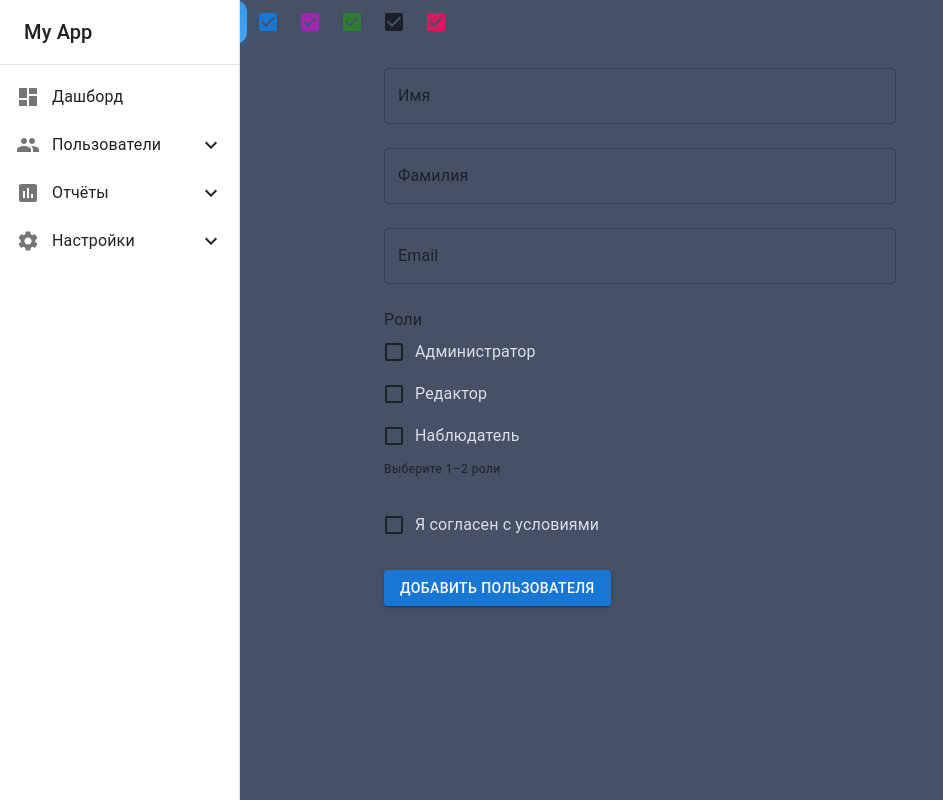
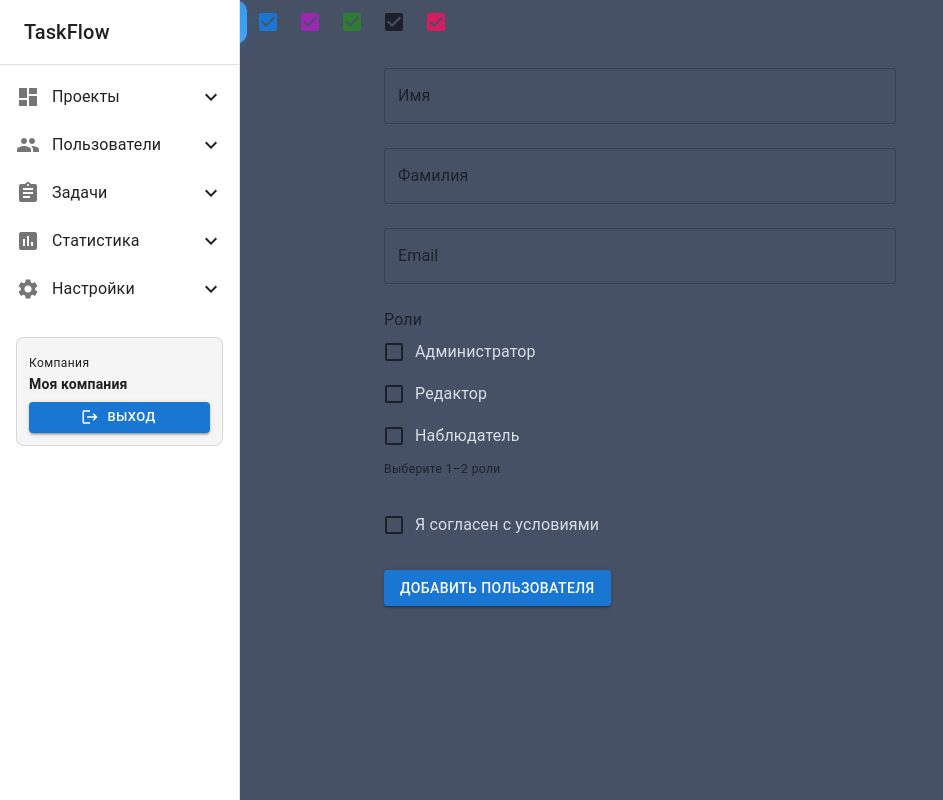
Before and after one commit to NicaZadirieva/TaskFlow, a Next.js app in the folder frontend/: page /test_mui in a window 1280 px wide. Shown: the whole page, without its empty margins (0-943 px from the left). Built offline with nearby package versions, Linux system fonts and the light colour scheme; what @mui/material-nextjs would draw is missing.

Commit message:
feat: добавила menu (без рефакторинга)

```diff
--- a/frontend/app/test_mui/menu/index.tsx
+++ b/frontend/app/components/menu/index.tsx
@@ -25,10 +25,14 @@ import ExpandLess from '@mui/icons-material/ExpandLess';
 import ExpandMore from '@mui/icons-material/ExpandMore';
 import PersonAddIcon from '@mui/icons-material/PersonAdd';
 import GroupIcon from '@mui/icons-material/Group';
-import BarChartIcon from '@mui/icons-material/BarChart';
-import PieChartIcon from '@mui/icons-material/PieChart';
+import AssignmentIcon from '@mui/icons-material/Assignment';
 import TuneIcon from '@mui/icons-material/Tune';
-import SecurityIcon from '@mui/icons-material/Security';
+import AddIcon from '@mui/icons-material/Add';
+import EditIcon from '@mui/icons-material/Edit';
+import ListIcon from '@mui/icons-material/List';
+import ListAltIcon from '@mui/icons-material/ListAlt';
+import LogoutIcon from '@mui/icons-material/Logout'
+import { Button, Paper } from '@mui/material';
 
 const DRAWER_WIDTH = 240;
 
@@ -39,30 +43,49 @@ type NavItem = {
   href?: string;
   children?: { id: string; label: string; href: string; icon?: React.ReactNode }[];
 };
-
+// TODO: добавить tenant_id в пути
 const NAV_ITEMS: NavItem[] = [
   {
-    id: 'dashboard',
-    label: 'Дашборд',
-    href: '/dashboard',
+    id: 'project',
+    label: 'Проекты',
+    href: '/projects',
     icon: <DashboardIcon />,
+    children: [
+      { id: 'projects-list', label: 'Просмотр', href: '/projects', icon: <ListAltIcon/> },
+      { id: 'projects-add', label: 'Добавить', href: '/projects/new', icon: <AddIcon/> },
+      { id: 'projects-edit', label: 'Редактировать', href: '/projects/edit', icon: <EditIcon/> },
+    ],
   },
   {
     id: 'users',
     label: 'Пользователи',
     icon: <PeopleIcon />,
     children: [
-      { id: 'users-list', label: 'Список', href: '/users', icon: <GroupIcon /> },
+      { id: 'users-list', label: 'Просмотр', href: '/users', icon: <GroupIcon /> },
       { id: 'users-add', label: 'Добавить', href: '/users/new', icon: <PersonAddIcon /> },
+      { id: 'users-edit', label: 'Редактировать', href: '/users/edit', icon: <EditIcon /> },
     ],
   },
   {
-    id: 'reports',
-    label: 'Отчёты',
+    id: 'tasks',
+    label: 'Задачи',
+    icon: <AssignmentIcon/>,
+    children: [
+      {
+        id: 'tasks-list', label: 'Просмотр', href:'/tasks', icon: <ListAltIcon/>
+      },
+      {
+        id: 'task-add', label: 'Добавить задачу', href:'/task/new', icon: <AddIcon/>
+      }
+    ]
+
+  },
+  {
+    id: 'statistics',
+    label: 'Статистика',
     icon: <AssessmentIcon />,
     children: [
-      { id: 'reports-bar', label: 'Продажи', href: '/reports/sales', icon: <BarChartIcon /> },
-      { id: 'reports-pie', label: 'Трафик', href: '/reports/traffic', icon: <PieChartIcon /> },
+      { id: 'statistics-dead-tasks', label: 'Просроченные задачи', href: '/statistics/deadtasks', icon: <ListIcon /> },
     ],
   },
   {
@@ -70,8 +93,7 @@ const NAV_ITEMS: NavItem[] = [
     label: 'Настройки',
     icon: <SettingsIcon />,
     children: [
-      { id: 'settings-general', label: 'Общие', href: '/settings', icon: <TuneIcon /> },
-      { id: 'settings-security', label: 'Безопасность', href: '/settings/security', icon: <SecurityIcon /> },
+      { id: 'settings-general', label: 'Смена пароля', href: '/settings', icon: <TuneIcon /> }
     ],
   },
 ];
@@ -104,7 +126,7 @@ export default function SideMenu() {
     <>
       <Toolbar>
         <Typography variant="h6" noWrap component="div">
-          My App
+          TaskFlow
         </Typography>
       </Toolbar>
       <Divider />
@@ -174,6 +196,34 @@ export default function SideMenu() {
           );
         })}
       </List>
+<Box sx={{ p: 2 }}>
+  <Paper
+    variant="outlined"
+    sx={{
+      p: 1.5,
+      borderRadius: 2,
+      bgcolor: 'action.hover',
+    }}
+  >
+    <Typography variant="caption" color="text.secondary">
+      Компания
+    </Typography>
+    <Typography variant="body2" sx={{ fontWeight: 600, mb: 1 }} noWrap>
+      Моя компания
+    </Typography>
+    <Button
+      size="small"
+      variant="contained"
+      color="primary"
+      fullWidth
+      startIcon={<LogoutIcon />}
+    >
+      Выход
+    </Button>
+  </Paper>
+</Box>
+
+
     </>
   );
 
@@ -199,7 +249,7 @@ export default function SideMenu() {
             <MenuIcon />
           </IconButton>
           <Typography variant="h6" noWrap component="div">
-            My App
+            TaskFlow
           </Typography>
         </Toolbar>
       </AppBar>
@@ -240,8 +290,11 @@ export default function SideMenu() {
           }}
         >
           {drawerContent}
+
         </Drawer>
+
       </Box>
+
     </Box>
   );
 }
@@ -250,5 +303,5 @@ export default function SideMenu() {
 function isActive(pathname: string | null, href: string) {
   if (!pathname) return false;
   if (href === '/') return pathname === '/';
-  return pathname === href || pathname.startsWith(`${href}/`);
+  return pathname === href;
 }
--- a/frontend/app/layout.tsx
+++ b/frontend/app/layout.tsx
@@ -1,7 +1,8 @@
 import type { Metadata } from "next";
 import { Geist, Geist_Mono } from "next/font/google";
 import "./globals.css";
-import { AppRouterCacheProvider } from '@mui/material-nextjs/v16-appRouter';
+import { AppRouterCacheProvider } from "@mui/material-nextjs/v16-appRouter";
+import SideMenu from "./components/menu";
 
 const geistSans = Geist({
   variable: "--font-geist-sans",
@@ -18,15 +19,22 @@ export const metadata: Metadata = {
   description: "Таск-трекер для фрилансеров",
 };
 
-export default function RootLayout({ children }: LayoutProps<"/">) {
+export default function RootLayout({
+  children,
+}: {
+  children: React.ReactNode;
+}) {
   return (
     <html
-      lang="en"
+      lang="ru"
       className={`${geistSans.variable} ${geistMono.variable} h-full antialiased`}
     >
-      <body className="grid min-h-full">
-        <AppRouterCacheProvider>{children}</AppRouterCacheProvider>
-        </body>
+      <body className="min-h-full flex flex-col">
+        <AppRouterCacheProvider>
+          <SideMenu />
+          {children}
+        </AppRouterCacheProvider>
+      </body>
     </html>
   );
 }
--- /dev/null
+++ b/frontend/app/login/layout.tsx
@@ -0,0 +1,32 @@
+import type { Metadata } from "next";
+import { Geist, Geist_Mono } from "next/font/google";
+import "./globals.css";
+import { AppRouterCacheProvider } from '@mui/material-nextjs/v16-appRouter';
+
+const geistSans = Geist({
+  variable: "--font-geist-sans",
+  subsets: ["latin"],
+});
+
+const geistMono = Geist_Mono({
+  variable: "--font-geist-mono",
+  subsets: ["latin"],
+});
+
+export const metadata: Metadata = {
+  title: "TaskFlow",
+  description: "Таск-трекер для фрилансеров",
+};
+
+export default function RootLayout({ children }: LayoutProps<"/">) {
+  return (
+    <html
+      lang="en"
+      className={`${geistSans.variable} ${geistMono.variable} h-full antialiased`}
+    >
+      <body className="grid min-h-full">
+        <AppRouterCacheProvider>{children}</AppRouterCacheProvider>
+        </body>
+    </html>
+  );
+}
--- a/frontend/app/test_mui/page.tsx
+++ b/frontend/app/test_mui/page.tsx
@@ -3,7 +3,7 @@ import LoadingIconButton from "./loading_icon_button";
 import LogoutIcon from "@mui/icons-material/Logout";
 import Checkboxes from './checkboxes';
 import AddUserForm from './add_user_form';
-import SideMenu from './menu';
+import SideMenu from '../components/menu';
 
 export default function TestMui() {
   return (
```
